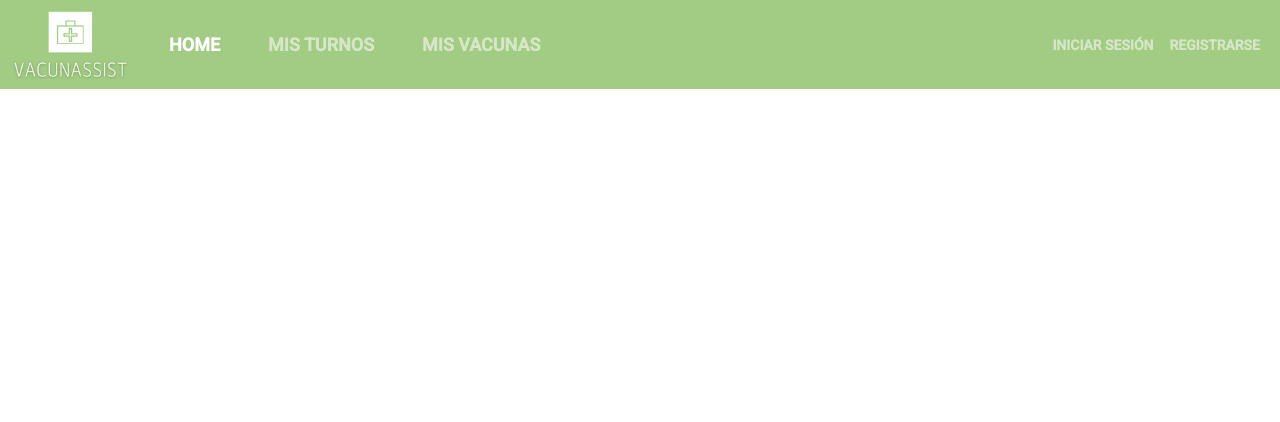
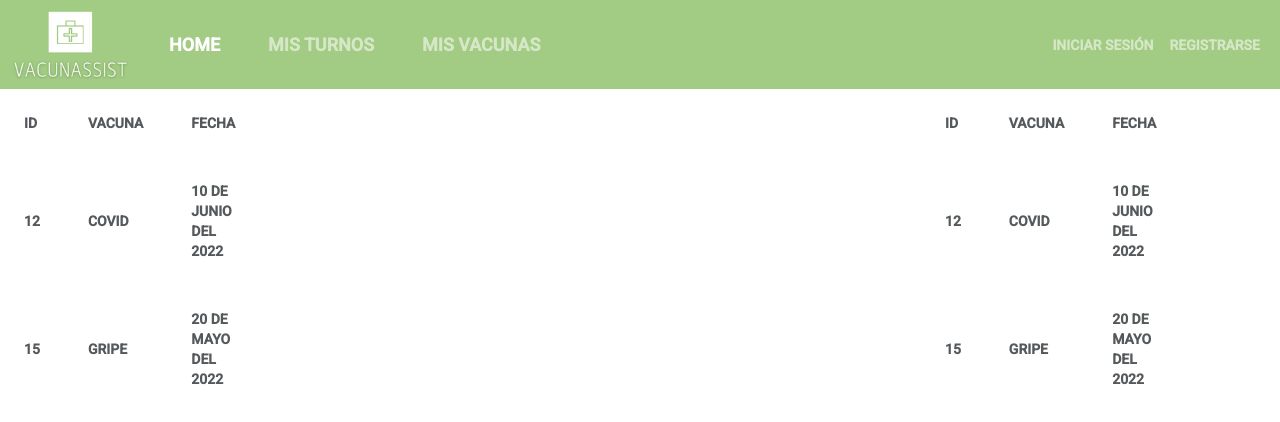
Before and after one commit to fotscode/vacunassist, an Angular app in the folder frontend/: page /Home in a window 1280 px wide. Shown: the top 422 px of the page. Built offline with nearby package versions, Linux system fonts and the light colour scheme.

Commit message:
Added hardcodded appoinments and home containers

```diff
--- a/frontend/src/app/app-routing.module.ts
+++ b/frontend/src/app/app-routing.module.ts
@@ -11,6 +11,7 @@ import { ProfileViewComponent } from './components/profile-view/profile-view.com
 import { ProfileEditComponent } from './components/profile-edit/profile-edit.component';
 import { AuthGuard } from './auth.guard';
 import { CertificadoComponent } from './components/certificado/certificado.component';
+import { MisturnosComponent } from './components/misturnos/misturnos.component';
 
 const routes: Routes=[
   {path: 'Home', component:HomeComponent},
@@ -20,6 +21,7 @@ const routes: Routes=[
   {path: 'EditarPerfil', component:ProfileEditComponent},
   {path: 'Recover', component:PasswordRecoveryPageComponent},
   {path: 'Certificado', component:CertificadoComponent, canActivate:[AuthGuard]},
+  {path: 'Turnos', component:MisturnosComponent},
   {path: '', redirectTo:'/Home', pathMatch:'full'},
   {path: '**', pathMatch:'full', component:ErrorPageComponent}
 ]
--- a/frontend/src/app/app.module.ts
+++ b/frontend/src/app/app.module.ts
@@ -26,6 +26,7 @@ import { ProfileViewComponent } from './components/profile-view/profile-view.com
 import { MaterialModule } from './material/material.module';
 import { ProfileEditComponent } from './components/profile-edit/profile-edit.component';
 import { CertificadoComponent } from './components/certificado/certificado.component';
+import { MisturnosComponent } from './components/misturnos/misturnos.component';
 
 @NgModule({
   declarations: [
@@ -40,6 +41,7 @@ import { CertificadoComponent } from './components/certificado/certificado.compo
     ProfileViewComponent,
     ProfileEditComponent,
     CertificadoComponent,
+    MisturnosComponent,
   ],
   imports: [
     BrowserModule,
--- a/frontend/src/app/components/home/home.component.css
+++ b/frontend/src/app/components/home/home.component.css
@@ -1,3 +1,9 @@
 body{
     background-color: greenyellow;
 }
+.noticiasContainer{
+    float: left;
+}
+.turnosContainer{
+    float: right;
+}
--- a/frontend/src/app/components/home/home.component.html
+++ b/frontend/src/app/components/home/home.component.html
@@ -1 +1,7 @@
 <app-navigation-header></app-navigation-header>
+<div class="noticiasContainer">
+    <app-misturnos></app-misturnos>
+</div>
+<div class="turnosContainer">
+    <app-misturnos></app-misturnos>
+</div>
--- /dev/null
+++ b/frontend/src/app/components/misturnos/misturnos.component.html
@@ -0,0 +1,14 @@
+<div class="col-md-8" id="htmlData">
+    <table class="table table-bordered">
+        <tr class="table-primary">
+            <th>Id</th>
+            <th>Vacuna</th>
+            <th>Fecha</th>
+        </tr>
+        <tr *ngFor="let turno of turnos">
+            <th>{{turno.id}}</th>
+            <th>{{turno.vacuna}}</th>
+            <th>{{turno.fecha}}</th>
+        </tr>
+    </table>
+</div>
--- /dev/null
+++ b/frontend/src/app/components/misturnos/misturnos.component.ts
@@ -0,0 +1,26 @@
+import { Component, OnInit } from '@angular/core';
+
+@Component({
+  selector: 'app-misturnos',
+  templateUrl: './misturnos.component.html',
+  styleUrls: ['./misturnos.component.css']
+})
+export class MisturnosComponent implements OnInit {
+
+  turnos=[{
+    id:'12',
+    vacuna:" covid",
+    fecha:" 10 de Junio del 2022"
+  },
+  {
+    id:'15',
+    vacuna:"gripe",
+    fecha:" 20 de mayo del 2022"
+  }]
+
+  constructor() { }
+
+  ngOnInit(): void {
+  }
+
+}
```
Also changed, not shown: frontend/src/app/components/misturnos/misturnos.component.css (added), 1 other file (tests, documents, lock files or other folders).
